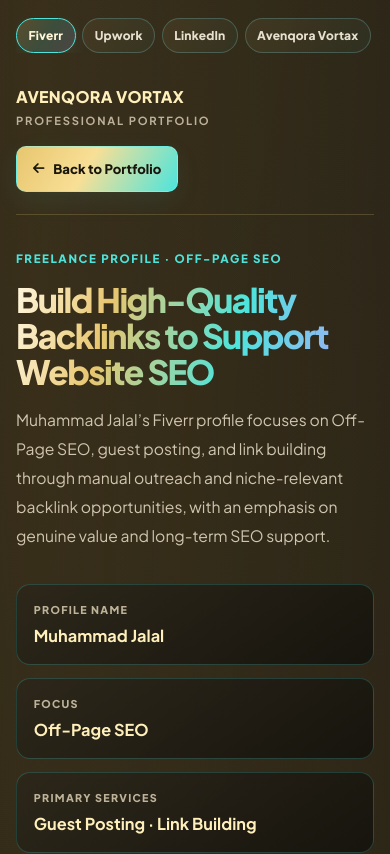
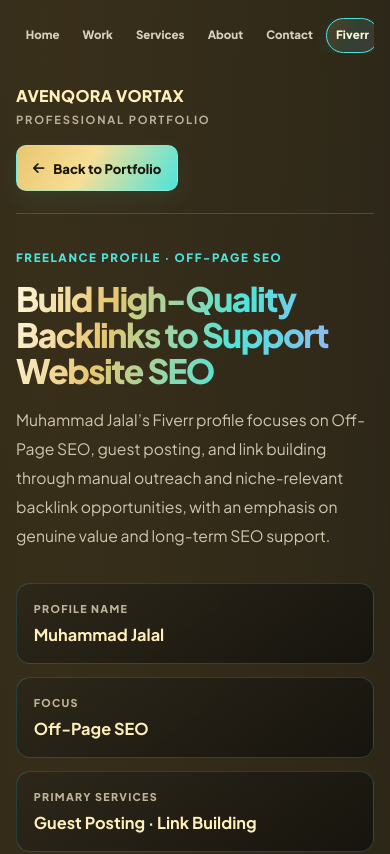
Before and after one commit to mjalaldin87-maker/Portfolio, a Next.js app: page /fiverr in a window 390 px wide. Shown: the top 854 px of the page. Built offline with nearby package versions, Linux system fonts and the light colour scheme.

Commit message:
Combine all nine navigation tabs into one row
Keep Home, Work, Services, About, and Contact in place and add Fiverr, Upwork, LinkedIn, and Avenqora Vortax beside them in the same navigation row.

```diff
--- a/app/ProfileView.jsx
+++ b/app/ProfileView.jsx
@@ -1,6 +1,14 @@
 "use client";
 
 import Link from "next/link";
+
+const siteSectionTabs = [
+  { label: "Home", href: "/#home" },
+  { label: "Work", href: "/#work" },
+  { label: "Services", href: "/#services" },
+  { label: "About", href: "/#about-me" },
+  { label: "Contact", href: "/#contact" }
+];
 
 const routeNames = [
   { slug: "fiverr", label: "Fiverr" },
@@ -144,7 +152,12 @@ export default function ProfileView({ slug }) {
   return (
     <main className="profile-page">
       <div className="profile-page-inner">
-        <nav className="portfolio-profile-tabs profile-page-tabs" aria-label="Profile and project pages">
+        <nav className="portfolio-profile-tabs profile-page-tabs" aria-label="Main site and profile pages">
+          {siteSectionTabs.map((item) => (
+            <Link key={item.label} className="profile-section-tab" href={item.href}>
+              {item.label}
+            </Link>
+          ))}
           {routeNames.map((item) => (
             <Link
               key={item.slug}
@@ -202,9 +215,7 @@ export default function ProfileView({ slug }) {
           <Link className="profile-cta profile-cta-secondary" href="/"><i className="fa-solid fa-house" aria-hidden="true" /> Return to Portfolio Home</Link>
         </div>
 
-        <nav className="profile-other-links" aria-label="Other profile pages">
-          {routeNames.map((item) => <Link key={item.slug} href={"/" + item.slug} aria-current={item.slug === slug ? "page" : undefined}>{item.label}</Link>)}
-        </nav>
+
       </div>
     </main>
   );
--- a/app/theme.css
+++ b/app/theme.css
@@ -260,41 +260,138 @@
   box-shadow: 0 0 0 1px rgba(77, 247, 239, 0.06), 0 7px 20px rgba(77, 228, 220, 0.08);
 }
 
-header .portfolio-home-tabs {
-  width: 100%;
-  max-width: 1240px;
-  margin: 0 auto;
-  padding: 0 2rem 0.72rem;
+/* Keep all nine destinations together in one horizontal navigation row. */
+.nav-container {
+  max-width: 100%;
+  gap: 0.65rem;
+  padding: 0.9rem clamp(0.65rem, 1.35vw, 1.4rem);
 }
-
-/* Keep page content below both stacked header rows on desktop and mobile. */
-.container { padding-top: 10.5rem; }
+.nav-container .logo {
+  flex: 0 0 auto;
+  font-size: clamp(0.9rem, 1.12vw, 1.18rem);
+}
+.nav-container .nav-links {
+  flex: 1 1 auto;
+  justify-content: center;
+  gap: clamp(0.12rem, 0.36vw, 0.48rem);
+  min-width: 0;
+  overflow-x: auto;
+  scrollbar-width: none;
+  -webkit-overflow-scrolling: touch;
+}
+.nav-container .nav-links::-webkit-scrollbar { display: none; }
+.nav-container .nav-links li { flex: 0 0 auto; }
+.nav-container .nav-links a {
+  display: inline-flex;
+  align-items: center;
+  justify-content: center;
+  min-height: 34px;
+  padding: 0.38rem clamp(0.3rem, 0.55vw, 0.58rem);
+  border: 1px solid transparent;
+  border-radius: 999px;
+  color: #d8d0bd;
+  font-size: clamp(0.66rem, 0.72vw, 0.8rem);
+  font-weight: 800;
+  line-height: 1.2;
+  white-space: nowrap;
+}
+.nav-container .nav-links a:hover,
+.nav-container .nav-links a:focus-visible {
+  color: var(--theme-cyan-bright);
+  border-color: rgba(119, 247, 239, 0.3);
+  background: rgba(77, 228, 220, 0.055);
+}
+.nav-container .nav-links a.active {
+  color: var(--theme-gold-light);
+}
+.nav-container .nav-links .nav-profile-tab {
+  border-color: rgba(125, 220, 222, 0.19);
+  background: linear-gradient(120deg, rgba(232, 198, 111, 0.045), rgba(77, 228, 220, 0.04));
+}
+.nav-container .nav-links .nav-profile-tab:hover,
+.nav-container .nav-links .nav-profile-tab:focus-visible {
+  border-color: rgba(119, 247, 239, 0.65);
+  background: linear-gradient(120deg, rgba(232, 198, 111, 0.1), rgba(77, 228, 220, 0.09), rgba(180, 160, 255, 0.09));
+}
 
 .profile-page-tabs {
   max-width: 1120px;
   margin: 0 auto 1.05rem;
   padding: 0;
-  flex-wrap: wrap;
+  flex-wrap: nowrap;
+  gap: clamp(0.15rem, 0.5vw, 0.55rem);
 }
-.profile-page-tabs .portfolio-profile-tab { min-height: 39px; }
+.profile-page-tabs .portfolio-profile-tab,
+.profile-page-tabs .profile-section-tab {
+  min-height: 37px;
+  padding: 0.48rem clamp(0.48rem, 0.9vw, 0.85rem);
+  font-size: clamp(0.7rem, 0.82vw, 0.8rem);
+}
+.profile-section-tab {
+  display: inline-flex;
+  align-items: center;
+  justify-content: center;
+  flex: 0 0 auto;
+  min-height: 38px;
+  padding: 0.56rem 0.95rem;
+  border: 1px solid transparent;
+  border-radius: 999px;
+  color: #d8d0bd;
+  font-size: 0.79rem;
+  font-weight: 850;
+  line-height: 1.25;
+  text-decoration: none;
+  white-space: nowrap;
+  transition: color 180ms ease, background 180ms ease, border-color 180ms ease;
+}
+.profile-section-tab:hover,
+.profile-section-tab:focus-visible {
+  color: var(--theme-cyan-bright);
+  border-color: rgba(119, 247, 239, 0.3);
+  background: rgba(77, 228, 220, 0.055);
+}
+.profile-page-tabs .portfolio-profile-tab[aria-current="page"] {
+  border-color: var(--theme-cyan);
+  background: linear-gradient(120deg, rgba(232, 198, 111, 0.16), rgba(77, 228, 220, 0.13), rgba(180, 160, 255, 0.14));
+}
 
 @media (max-width: 868px) {
-  .container { padding-top: 11.5rem; }
-  header .portfolio-home-tabs {
-    padding: 0 1rem 0.6rem;
-    gap: 0.42rem;
+  .nav-container {
+    gap: 0.5rem;
+    padding: 0.75rem 0.9rem;
   }
-  header .portfolio-home-tabs .portfolio-profile-tab {
+  .nav-container .nav-links {
+    order: 3;
+    width: 100%;
+    flex: 0 0 100%;
+    justify-content: flex-start;
+    gap: 0.28rem;
+    padding: 0.2rem 0 0.3rem;
+  }
+  .nav-container .nav-links a {
+    min-height: 34px;
+    padding: 0.42rem 0.65rem;
+    font-size: 0.75rem;
+  }
+  .nav-container .lang-btn { margin-left: auto; }
+  .profile-page-tabs {
+    gap: 0.3rem;
+    flex-wrap: nowrap;
+    justify-content: flex-start;
+    margin-bottom: 1rem;
+  }
+  .profile-page-tabs .portfolio-profile-tab,
+  .profile-page-tabs .profile-section-tab {
     min-height: 35px;
-    padding: 0.47rem 0.72rem;
-    font-size: 0.75rem;
+    padding: 0.45rem 0.64rem;
+    font-size: 0.74rem;
   }
 }
 @media (max-width: 520px) {
-  .profile-page-tabs { gap: 0.42rem; }
-  .profile-page-tabs .portfolio-profile-tab {
-    min-height: 35px;
-    padding: 0.48rem 0.72rem;
-    font-size: 0.75rem;
-  }
+  .nav-container .logo { font-size: 1rem; }
+  .nav-container .nav-links { gap: 0.2rem; }
+  .nav-container .nav-links a { padding: 0.4rem 0.58rem; font-size: 0.73rem; }
+  .profile-page-tabs { gap: 0.22rem; }
+  .profile-page-tabs .portfolio-profile-tab,
+  .profile-page-tabs .profile-section-tab { padding: 0.42rem 0.55rem; font-size: 0.72rem; }
 }
```
Also changed, not shown: app/LegacyHome.jsx (+15 -17 lines).
